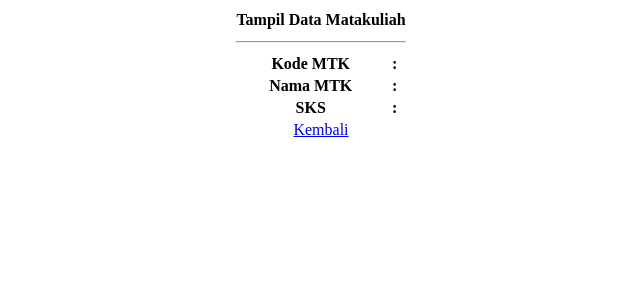
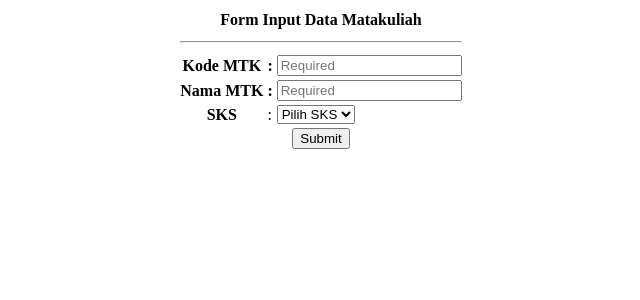
Before and after one commit to wisnuajipamungkas354/WP2_WisnuAjiPamungkas, a CodeIgniter app: page /pustaka-booking/index.php/matakuliah/cetak in a window 1280 px wide. Shown: the top 300 px of the page, without its empty margins (319-959 px from the left). Run offline with CodeIgniter, Linux system fonts and the light colour scheme.

Commit message:
mengerjakan form validasi

```diff
--- a/pustaka-booking/application/config/autoload.php
+++ b/pustaka-booking/application/config/autoload.php
@@ -58,7 +58,7 @@ $autoload['packages'] = array();
 |
 |	$autoload['libraries'] = array('user_agent' => 'ua');
 */
-$autoload['libraries'] = array();
+$autoload['libraries'] = array('form_validation');
 
 /*
 | -------------------------------------------------------------------
--- a/pustaka-booking/application/controllers/matakuliah.php
+++ b/pustaka-booking/application/controllers/matakuliah.php
@@ -8,6 +8,19 @@ class matakuliah extends CI_Controller
 
     public function cetak()
     {
+        $this->form_validation->set_rules('kode', 'Kode Matakuliah', 'required|min_length[3]', [
+            'required' => 'Kode Matakuliah Harus Diisi!',
+            'min_length' => 'Kode Terlalu Pendek'
+        ]);
+
+        $this->form_validation->set_rules('nama', 'Nama Matakuliah', 'required|min_length[3]', [
+            'required' => 'Nama Matakuliah Harus Diisi!',
+            'min_length' => 'Nama Terlalu Pendek'
+        ]);
+
+        if ($this->form_validation->run() == FALSE) {
+            $this->load->view('view-form-matakuliah');
+        } else {
             $data = [
                 'kode' => $this->input->post('kode'),
                 'nama' => $this->input->post('nama'),
@@ -17,3 +30,4 @@ class matakuliah extends CI_Controller
             $this->load->view('view-data-matakuliah', $data);
         }
     }
+}
--- a/pustaka-booking/application/views/view-form-matakuliah.php
+++ b/pustaka-booking/application/views/view-form-matakuliah.php
@@ -25,14 +25,16 @@
                     <th>Kode MTK</th>
                     <th>:</th>
                     <td>
-                        <input type="text" name="kode" id="kode">
+                        <input type="text" name="kode" id="kode" placeholder="Required">
+                        <div><?= form_error('kode'); ?></div>
                     </td>
                 </tr>
                 <tr>
                     <th>Nama MTK</th>
                     <th>:</th>
                     <td>
-                        <input type="text" name="nama" id="nama">
+                        <input type="text" name="nama" id="nama" placeholder="Required">
+                        <div><?= form_error('nama'); ?></div>
                     </td>
                 </tr>
                 <tr>
```
Lines whose indentation alone changed are shown as unchanged.
